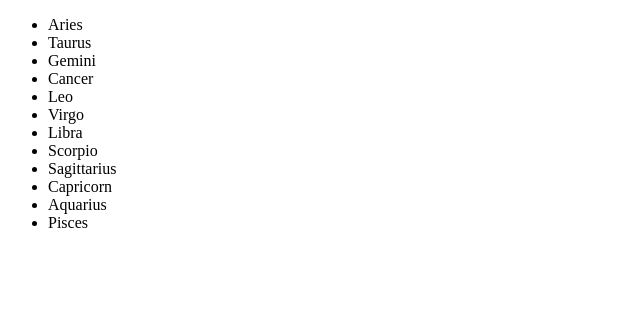
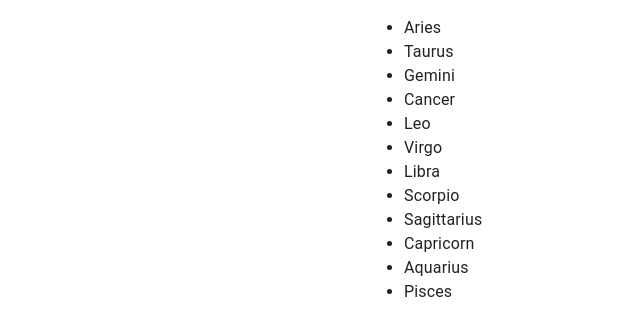
Before and after one commit to sissyhanks/starsigns, a React (Create React App) app: page / in a window 1280 px wide. Shown: the top 336 px of the page, without its empty margins (0-640 px from the left). Built offline with nearby package versions, Linux system fonts and the light colour scheme.

Commit message:
set up MUI styling and update README

```diff
--- a/package.json
+++ b/package.json
@@ -3,12 +3,16 @@
   "version": "0.1.0",
   "private": true,
   "dependencies": {
+    "@emotion/react": "^11.9.0",
+    "@emotion/styled": "^11.8.1",
+    "@mui/material": "^5.6.4",
     "@testing-library/jest-dom": "^5.16.4",
     "@testing-library/react": "^13.2.0",
     "@testing-library/user-event": "^13.5.0",
     "react": "^18.1.0",
     "react-dom": "^18.1.0",
     "react-scripts": "5.0.1",
+    "semantic-ui-react": "^2.1.2",
     "web-vitals": "^2.1.4"
   },
   "scripts": {
--- a/src/components/App.js
+++ b/src/components/App.js
@@ -1,12 +1,17 @@
 import React from "react";
+import CssBaseline from "@mui/material/CssBaseline";
+import Container from "@mui/material/Container";
 import Signs from "./Signs";
 
 class App extends React.Component {
   render() {
     return (
-      <div>
-        <Signs />
-      </div>
+      <React.Fragment>
+        <CssBaseline />
+        <Container maxWidth="sm">
+          <Signs />
+        </Container>
+      </React.Fragment>
     );
   }
 }
--- a/src/components/Signs.js
+++ b/src/components/Signs.js
@@ -18,7 +18,7 @@ const signs = [
 class Signs extends React.Component {
   render() {
     const starSigns = signs.map(({ id, name }) => {
-      return <li id={id}>{name}</li>;
+      return <li key={id}>{name}</li>;
     });
     return <ul>{starSigns}</ul>;
   }
--- a/src/index.js
+++ b/src/index.js
@@ -1,5 +1,6 @@
 import React from "react";
 import ReactDOM from "react-dom";
+
 import App from "./components/App";
 
 ReactDOM.render(<App />, document.querySelector("#root"));
```
Also changed, not shown: 2 other files (tests, documents, lock files or other folders).
